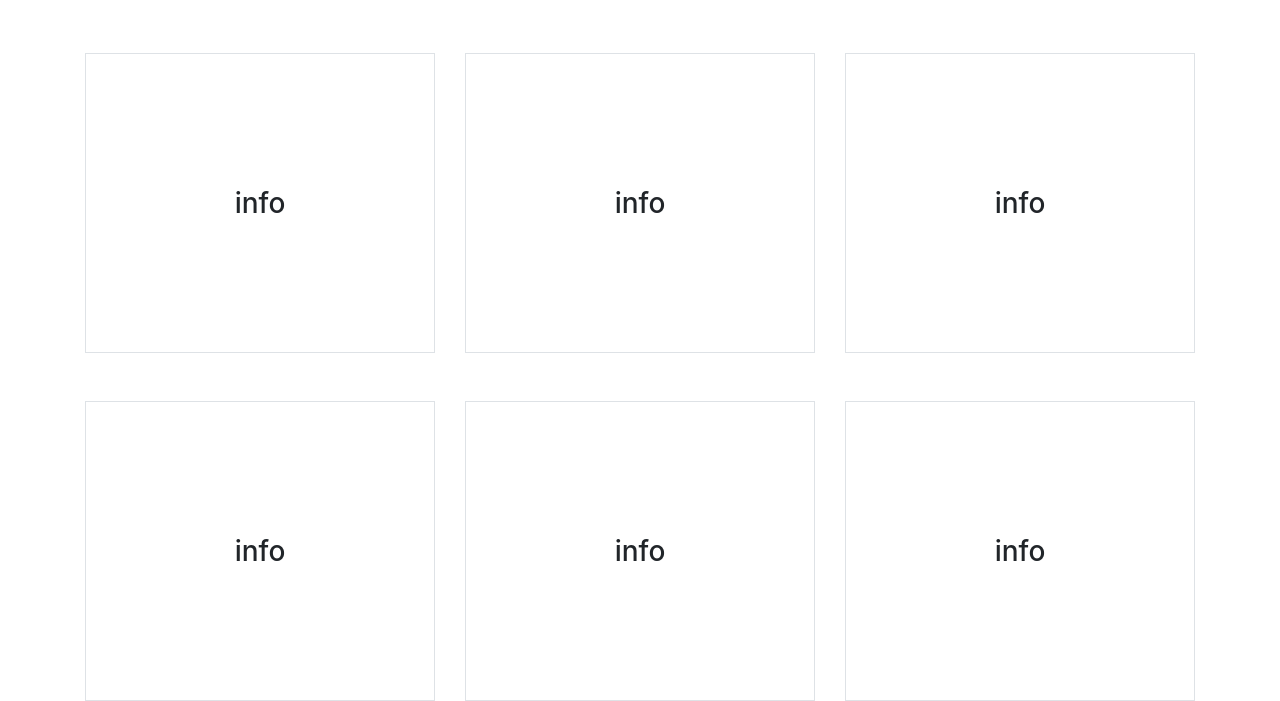
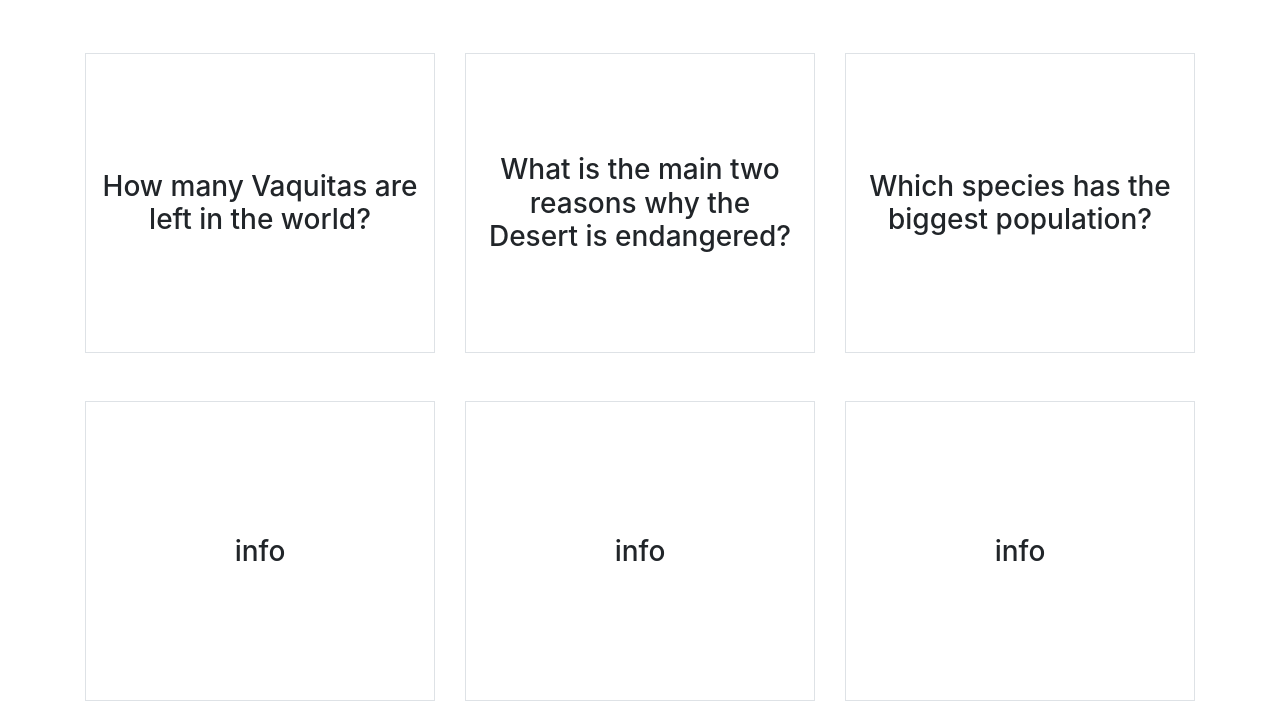
Before and after one commit to jasminmedrano/group7, a plain HTML site: page flashcards.html in a window 1280 px wide. Shown: the part 208-909 px from the top of the page. Drawn offline with nearby package versions, Linux system fonts and the light colour scheme.

Commit message:
Update flashcards.html

```diff
--- a/flashcards.html
+++ b/flashcards.html
@@ -44,10 +44,10 @@
     <div class="col-sm">
         <div class="flashcard">
             <div class="p-3 front border">
-              <h3>info</h3>
+              <h3>How many Vaquitas are left in the world?</h3>
             </div><!-- end front -->
             <div class="p-3 back border">
-              <p>info</p>
+              <p>Correct! There is only 10 left in the world!</p>
             </div><!-- end back -->
         </div><!-- end flashcard -->
     </div><!-- end col -->
@@ -56,10 +56,10 @@
     <div class="col-sm">
         <div class="flashcard">
             <div class="p-3 front border">
-              <h3>info</h3>
+              <h3>What is the main two reasons why the Desert is endangered?</h3>
             </div><!-- end front -->
             <div class="p-3 back border">
-              <p>info</p>
+              <p>Yes correct! The desert is endangered because of overhunting and habitat loss.</p>
             </div><!-- end back -->
         </div><!-- end flashcard -->
     </div><!-- end col -->
@@ -68,10 +68,10 @@
     <div class="col-sm">
         <div class="flashcard">
             <div class="p-3 front border">
-              <h3>info</h3>
+              <h3>Which species has the biggest population?</h3>
             </div><!-- end front -->
             <div class="p-3 back border">
-              <p>info</p>
+              <p>Correct! Its' population is 238,000 in the world giving us a higher chance to save them!</p>
             </div><!-- end back -->
         </div><!-- end flashcard -->
     </div><!-- end col -->
```
